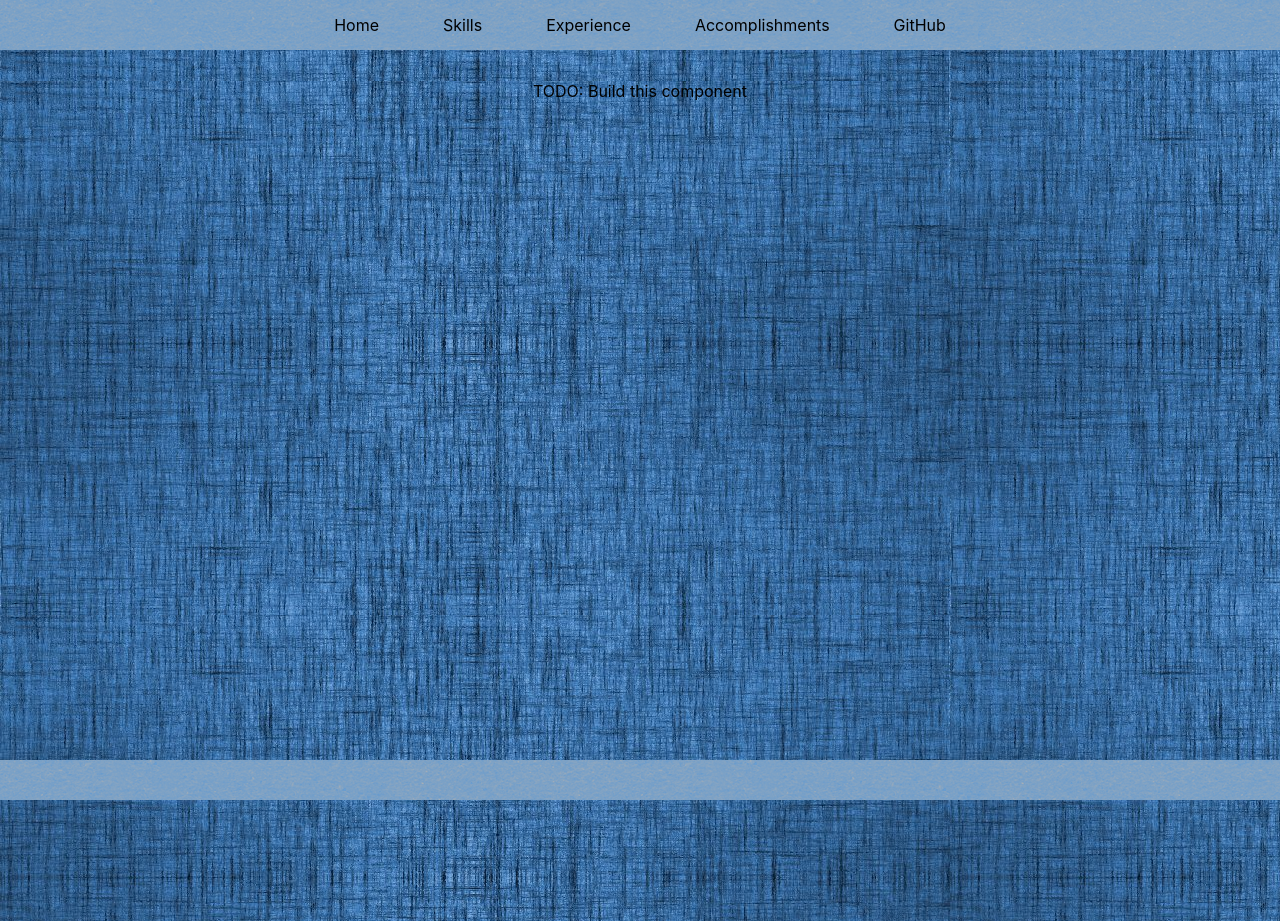
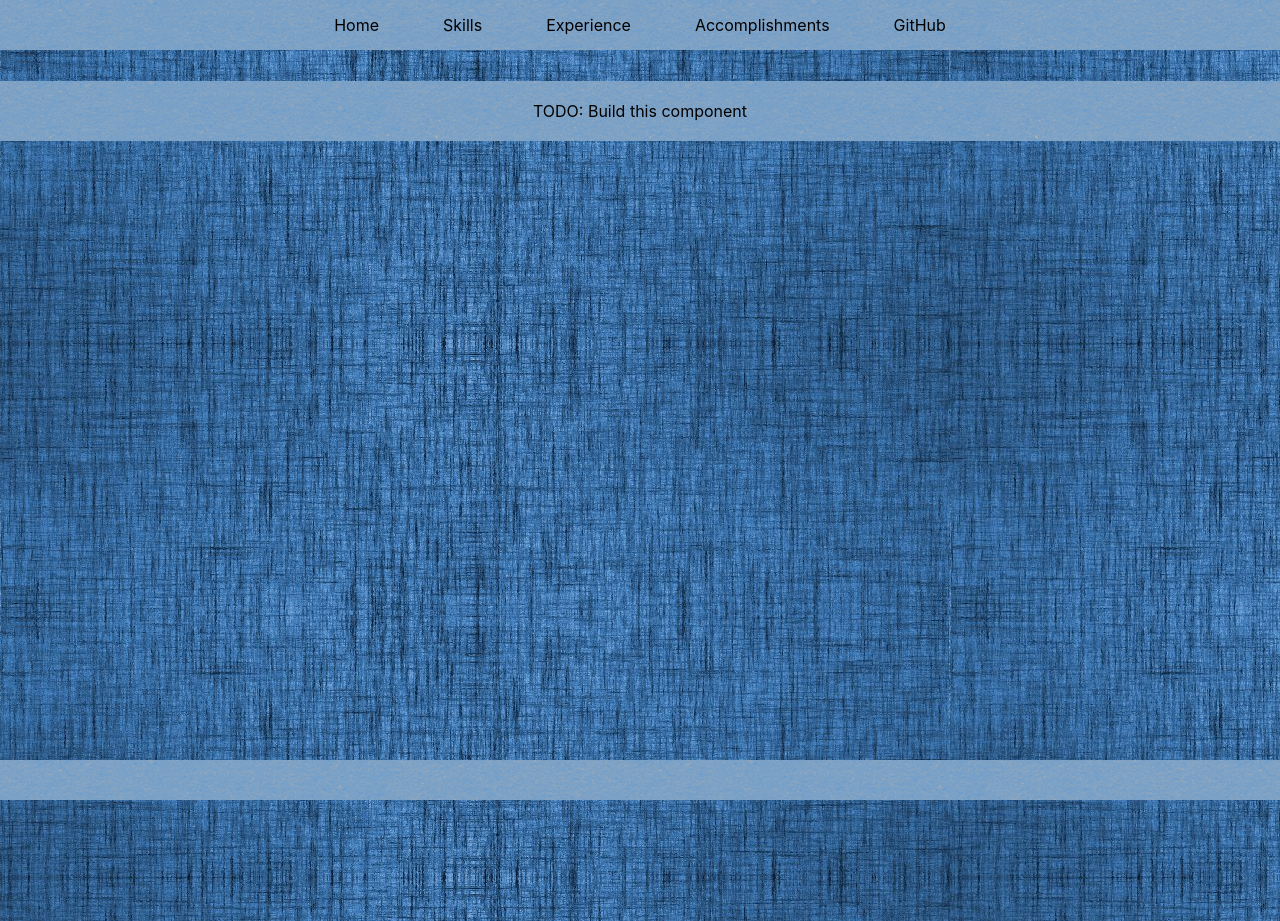
Before and after one commit to borban/ben-orban, a React (Create React App) app: page /github in a window 1280 px wide. Built offline with nearby package versions, Linux system fonts and the light colour scheme.

Commit message:
Make banner a common component and add to the stubs.

```diff
--- a/src/components/pages/home/MainBanner.css
+++ b/src/components/common/Banner.css
@@ -1,4 +1,4 @@
-.MainBanner{
+.Banner{
     display: -webkit-box;
     display: -ms-flexbox;
     display: flex;
@@ -13,6 +13,6 @@
     background-image: url("/cardboard.png");
 }
 
-.MainBannerContent {
+.BannerContent {
     padding: 20px;
 }
--- /dev/null
+++ b/src/components/common/Banner.js
@@ -0,0 +1,14 @@
+import React from 'react';
+import "./Banner.css";
+
+const Banner = props => {
+    return (
+        <div className="Banner">
+            <div className="BannerContent">
+                {props.children}
+            </div>
+        </div>
+    );
+};
+
+export default Banner;
--- a/src/components/pages/accomplishments/Accomplishments.js
+++ b/src/components/pages/accomplishments/Accomplishments.js
@@ -1,10 +1,11 @@
 import React, {Component} from 'react';
+import Banner from "../../common/Banner";
 
 class Accomplishments extends Component {
     render() {
         return (
             <div>
-                TODO: Build this component
+                <Banner>TODO: Build this component</Banner>
             </div>
         );
     }
--- a/src/components/pages/experience/Experience.js
+++ b/src/components/pages/experience/Experience.js
@@ -1,10 +1,11 @@
 import React, {Component} from 'react';
+import Banner from "../../common/Banner";
 
 class Experience extends Component {
     render() {
         return (
             <div>
-                TODO: Build this component
+                <Banner>TODO: Build this component</Banner>
             </div>
         );
     }
--- a/src/components/pages/github/GitHub.js
+++ b/src/components/pages/github/GitHub.js
@@ -1,10 +1,11 @@
 import React, {Component} from 'react';
+import Banner from "../../common/Banner";
 
 class GitHub extends Component {
     render() {
         return (
             <div>
-                TODO: Build this component
+                <Banner>TODO: Build this component</Banner>
             </div>
         );
     }
--- a/src/components/pages/home/Home.js
+++ b/src/components/pages/home/Home.js
@@ -1,12 +1,13 @@
 import React, {Component} from 'react';
 import './Home.css';
-import MainBanner from "./MainBanner";
+import Banner from "../../common/Banner";
 
 class Home extends Component {
     render() {
         return (
             <div className="Home">
-                <MainBanner>My quote</MainBanner>
+                <Banner>“I have been impressed with the urgency of doing. Knowing is not enough; we must apply.
+                    Being willing is not enough; we must do.” – Leonardo da Vinci</Banner>
             </div>
         );
     }
--- a/src/components/pages/home/MainBanner.js
+++ /dev/null
@@ -1,15 +0,0 @@
-import React from 'react';
-import "./MainBanner.css";
-
-const MainBanner = props => {
-    return (
-        <div className="MainBanner">
-            <div className="MainBannerContent">
-                “I have been impressed with the urgency of doing. Knowing is not enough; we must apply.
-                Being willing is not enough; we must do.” – Leonardo da Vinci
-            </div>
-        </div>
-    );
-};
-
-export default MainBanner;
--- a/src/components/pages/skills/Skills.js
+++ b/src/components/pages/skills/Skills.js
@@ -1,10 +1,11 @@
 import React, {Component} from 'react';
+import Banner from "../../common/Banner";
 
 class Skills extends Component {
     render() {
         return (
             <div>
-                TODO: Build this component
+                <Banner>TODO: Build this component</Banner>
             </div>
         );
     }
```
